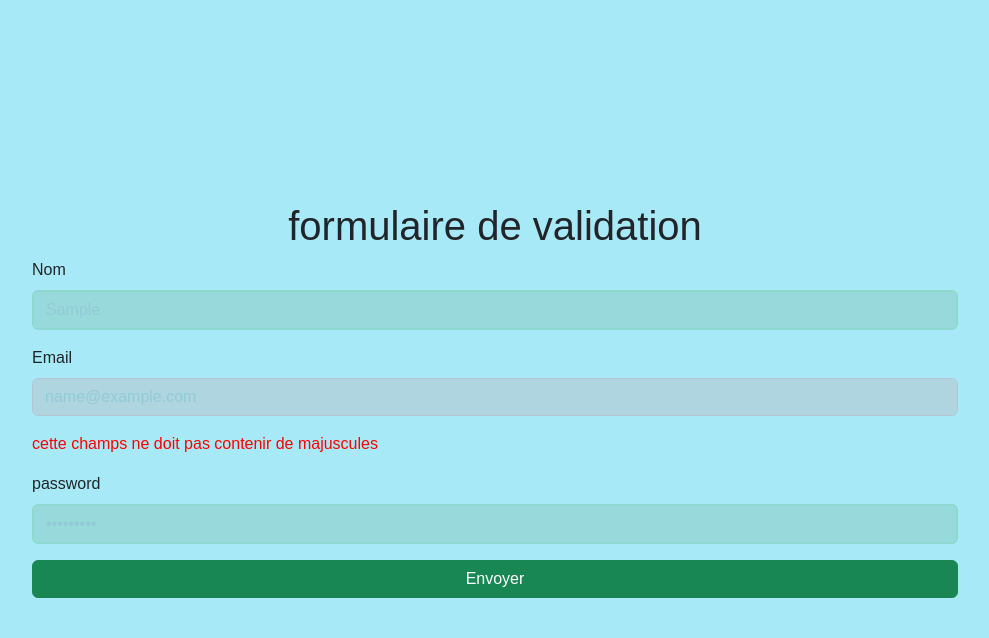
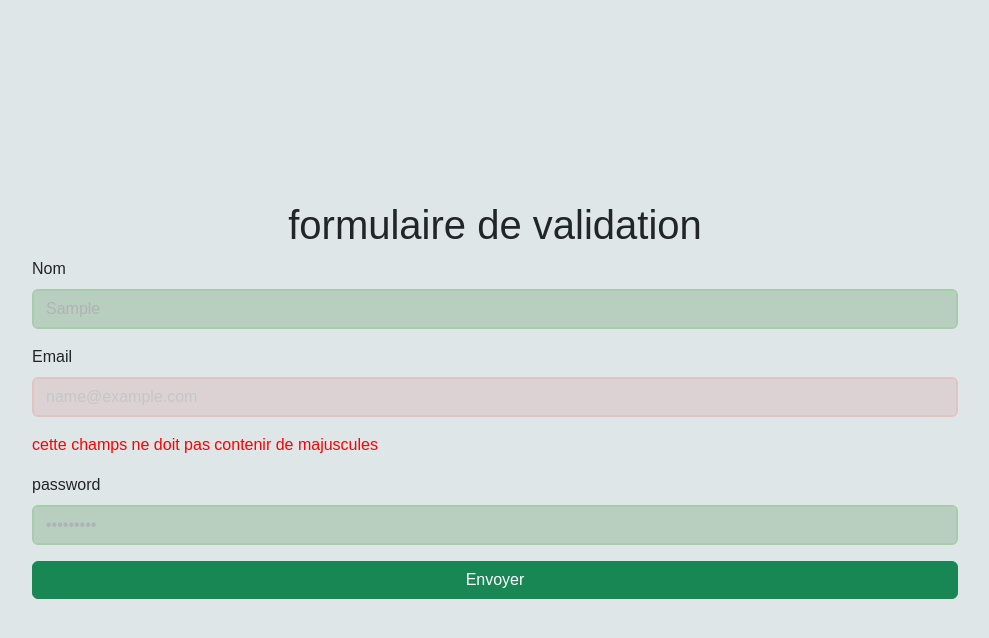
Before and after one commit to Etudiant-noir21/tp-javascript-forceN, a plain HTML site: page tp-sequence-8/form_validation.html in a window 1280 px wide. Both pictures are taken after typing "Sample", "name@example.com", "Sample123" into the empty fields and a click on the button "Envoyer". Shown: the whole page, without its empty margins (145-1134 px from the left). Drawn offline with nearby package versions, Linux system fonts and the light colour scheme.

Commit message:
qlqs reajustement

```diff
--- a/tp-sequence-8/form_validation.css
+++ b/tp-sequence-8/form_validation.css
@@ -9,7 +9,7 @@ body{
     display: flex;
     justify-content: center;
     align-items: center;
-    background-color: #a7e9f6;
+    background-color: #dfe6e7;
 }
 span{
     color: red;
@@ -20,14 +20,14 @@ span{
     border: 1px solid ;
 }
 #myForm .erroner{
-    border: 1px solid red;
+    border: 2px solid red;
     background-color: rgb(214, 102, 102);
     opacity: 0.15;
 }
 #myForm .valider{
     border: 2px solid green;
     background-color: rgb(71, 136, 71);
-    opacity: 0.15;
+    opacity: 0.25;
 }
 #error{
     color: red;
--- a/tp-sequence-8/form_validation.js
+++ b/tp-sequence-8/form_validation.js
@@ -77,7 +77,7 @@ form.addEventListener('submit',function(event){
         erreur[2].innerHTML = ''
     }
 
-    if(isvalide){
+    if(inputEmail.value!=='' && inputName.value!=='' && inputPassword.value!=='' && isvalide){
         form.submit()
     }
 })
```
